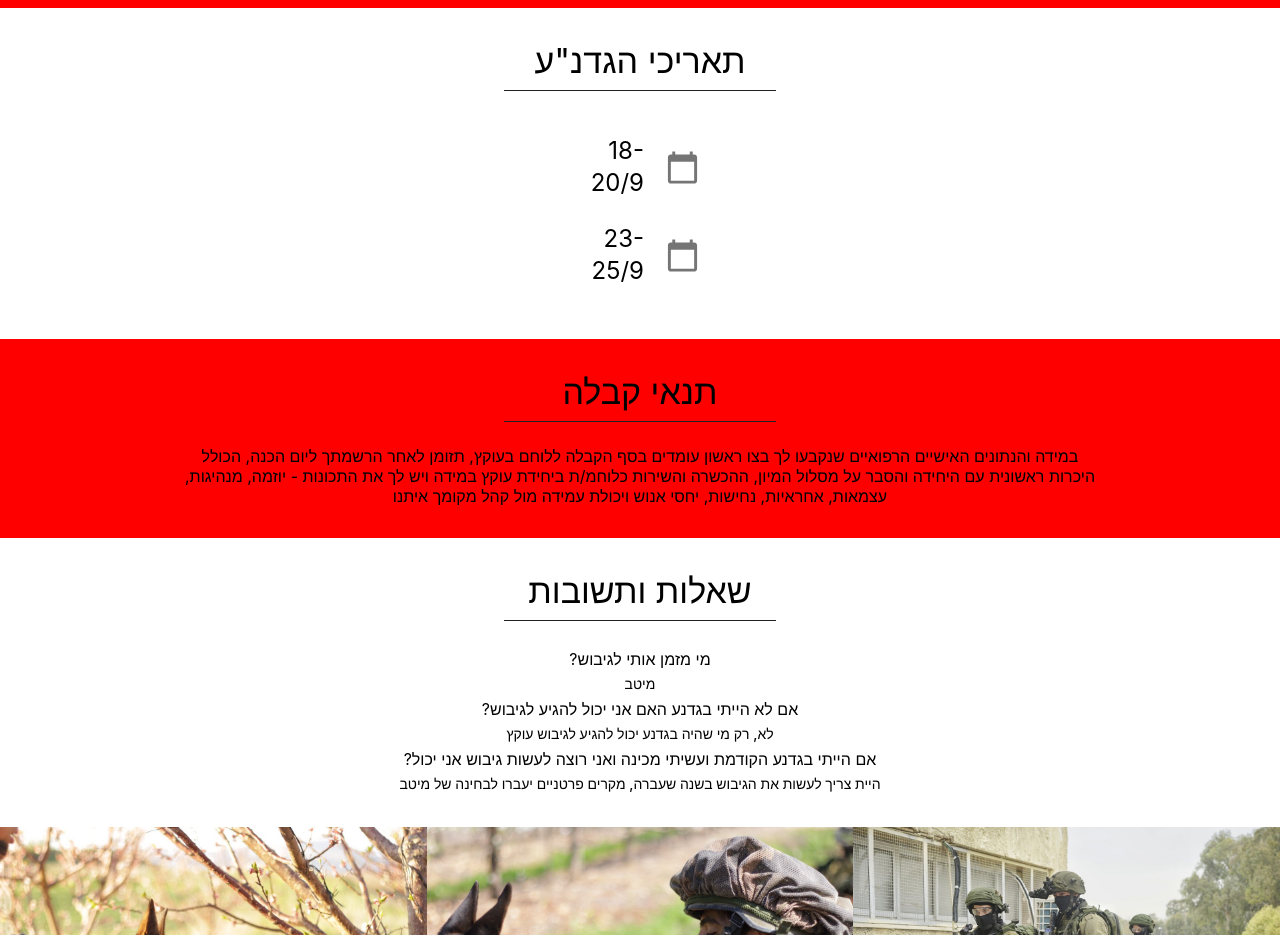
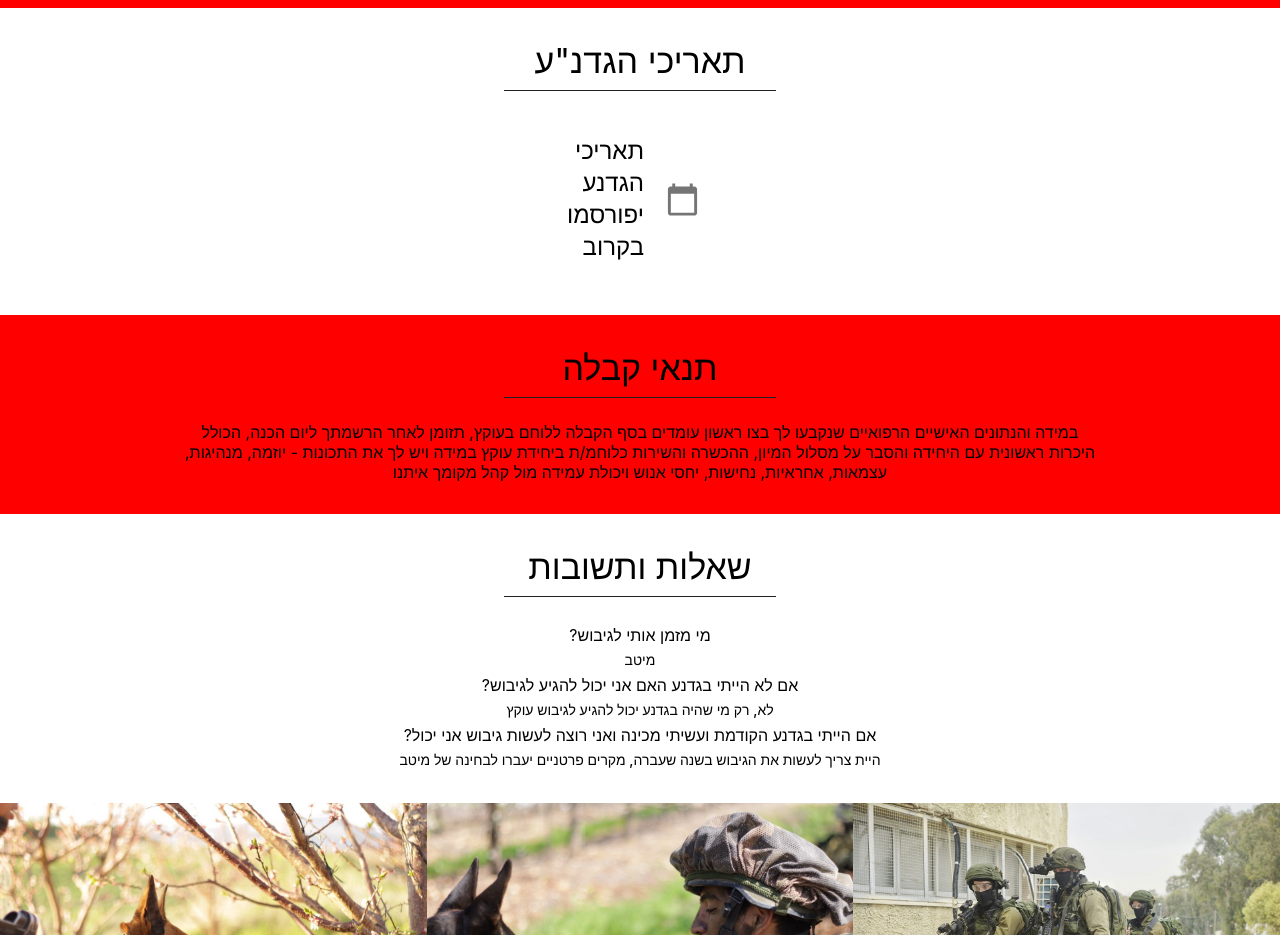
Before and after one commit to sushi30/oketz-website-react, a React (Create React App) app: page / in a window 1280 px wide. Shown: the part 1920-2855 px from the top of the page. Built offline with nearby package versions, Linux system fonts and the light colour scheme.

Commit message:
remove dates

```diff
--- a/src/sections/Dates.js
+++ b/src/sections/Dates.js
@@ -22,17 +22,7 @@ export default ({ even }) => (
               <CalendarIcon fontSize="large" />
             </ListItemIcon>
             <ListItemText
-              primary="18-20/9"
-              primaryTypographyProps={{ variant: "h5" }}
-              style={{ textAlign: "right" }}
-            />
-          </ListItem>
-          <ListItem>
-            <ListItemIcon>
-              <CalendarIcon fontSize="large" />
-            </ListItemIcon>
-            <ListItemText
-              primary="23-25/9"
+              primary="תאריכי הגדנע יפורסמו בקרוב"
               primaryTypographyProps={{ variant: "h5" }}
               style={{ textAlign: "right" }}
             />
```
